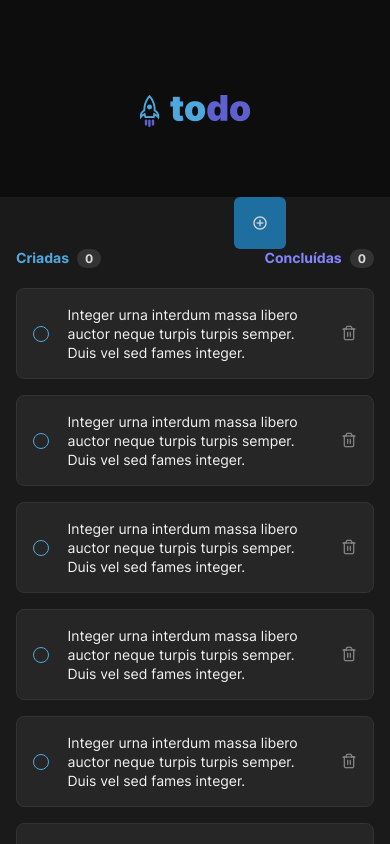
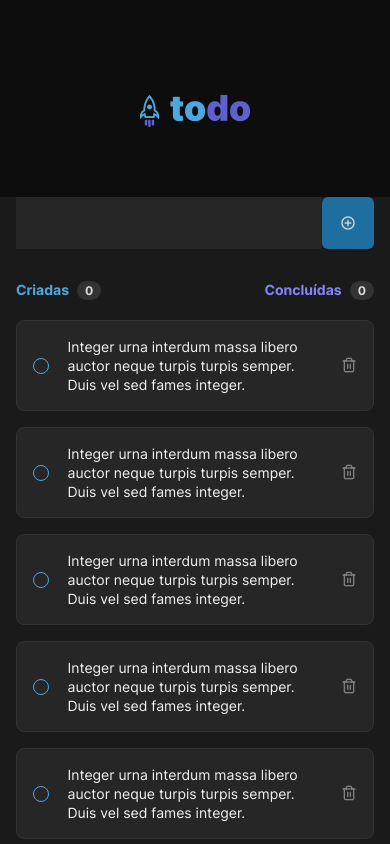
Before and after one commit to ElijahJunnior/react_native_02_todo, a React Native app: screen / in a window 390 px wide. Built offline with nearby package versions, Linux system fonts and the light colour scheme.

Commit message:
creating input home component

```diff
--- /dev/null
+++ b/src/components/InputHome/index.tsx
@@ -0,0 +1,17 @@
+import { TextInput } from "react-native";
+import { styles } from "./styles";
+
+interface IProps {
+  value?: string;
+  onChange?: (value: string) => void;
+}
+
+export function InputHome({ value, onChange }: IProps) {
+  return (
+    <TextInput
+      style={styles.input}
+      value={value ?? ""}
+      onChangeText={onChange}
+    />
+  );
+}
--- /dev/null
+++ b/src/components/InputHome/styles.ts
@@ -0,0 +1,11 @@
+import { StyleSheet } from "react-native"
+import { colors } from "../../shared/colors_styles"
+
+export const styles = StyleSheet.create({
+  input: {
+    backgroundColor: colors.gray_500,
+    borderColor: colors.purple_dark,
+    flex: 1,
+    color: colors.gray_100
+  }
+})
--- a/src/screens/Home/index.tsx
+++ b/src/screens/Home/index.tsx
@@ -1,22 +1,24 @@
-import {
-  View,
-  Text,
-  Image,
-  TextInput,
-  TouchableOpacity,
-  FlatList,
-} from "react-native";
+import { View, Text, Image, FlatList } from "react-native";
 
 import { styles } from "./styles";
 import { InfoItem } from "../../components/InfoItem";
 import { TaskItem } from "../../components/TaskItem";
 import { ButtonAdd } from "../../components/ButtonAdd";
+import { InputHome } from "../../components/InputHome";
+import { useState } from "react";
 
 const logo = require("../../../assets/logo.png");
-const addIcon = require("../../../assets/add.png");
 const clipboardIcon = require("../../../assets/clipboard.png");
 
+interface ITask {
+  id: number;
+  description: string;
+  finished: boolean;
+}
+
 export default function Home() {
+  const [tasks, setTasks] = useState<ITask[]>([]);
+
   return (
     <View style={styles.container}>
       <View style={styles.header}>
@@ -24,7 +26,7 @@ export default function Home() {
       </View>
       <View style={styles.main}>
         <View style={styles.form}>
-          <TextInput style={styles.input} />
+          <InputHome />
           <ButtonAdd />
         </View>
         <View style={styles.info_box}>
--- a/src/screens/Home/styles.ts
+++ b/src/screens/Home/styles.ts
@@ -28,14 +28,8 @@ export const styles = StyleSheet.create({
     marginBottom: 20
   },
   form: {
-    flexDirection: "row"
-  },
-  input: {
-
-  },
-  buttonIcon: {
-    width: 16,
-    height: 16
+    flexDirection: "row",
+    marginBottom: 32,
   },
   list: {
 
```
